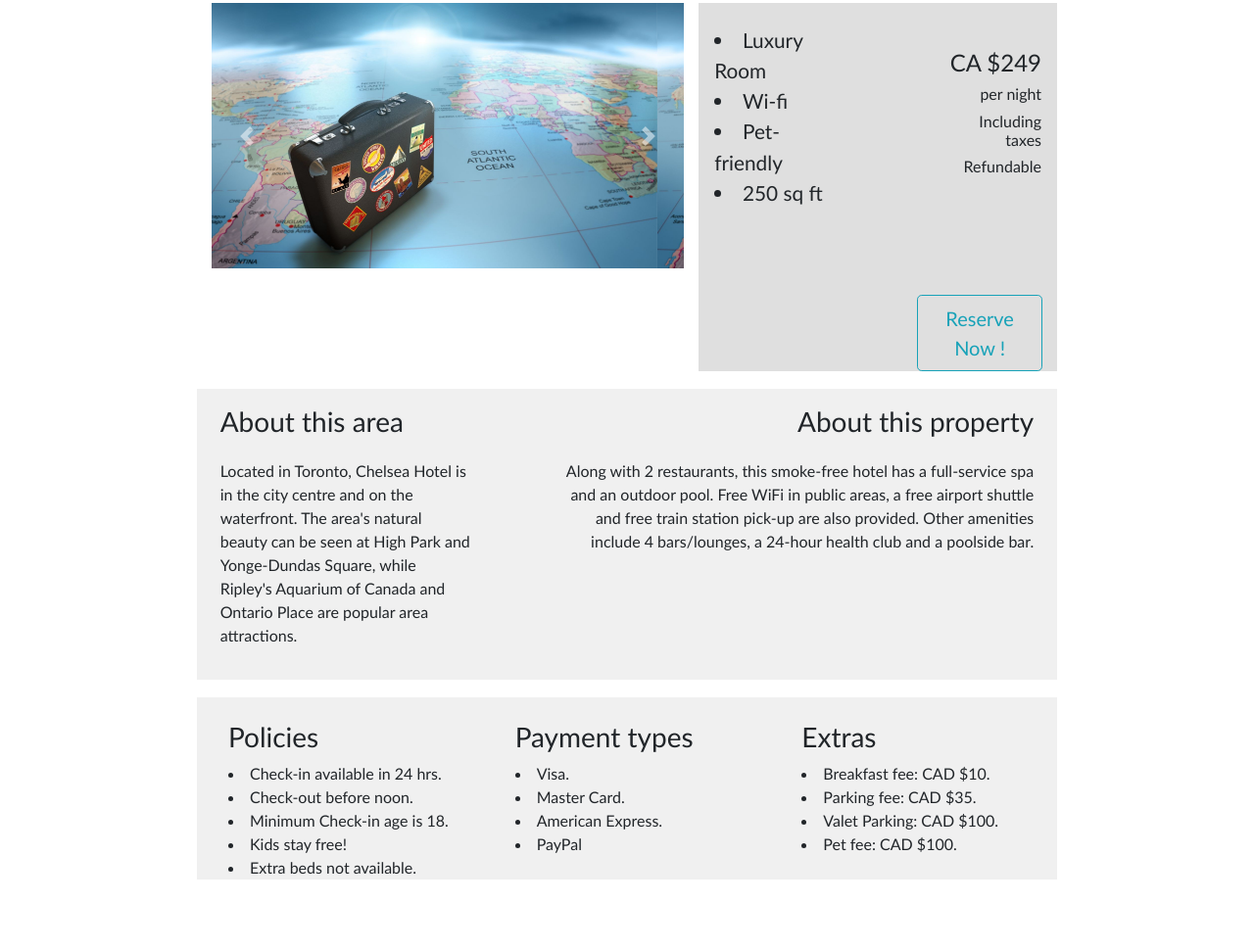
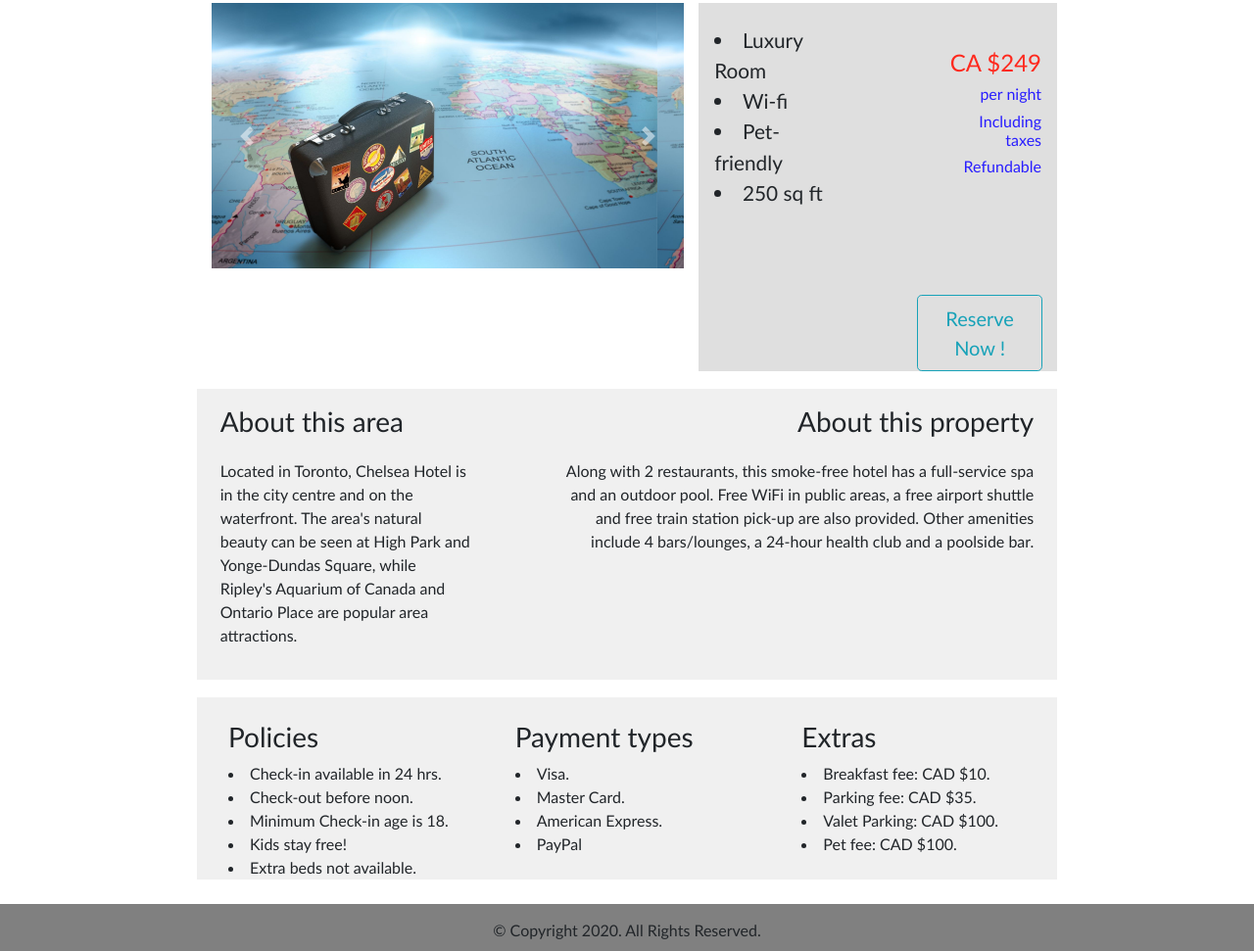
Before and after one commit to Abhinav034/Group-H-finalProjectHTML, a plain HTML site: page hotel_details.html in a window 1280 px wide. Shown: the part 219-1190 px from the top of the page at 98% size. Before the commit the page ends 1142 px from the top, so only its background shows below. Drawn offline with nearby package versions, Linux system fonts and the light colour scheme.

Commit message:
Minor changes in hotel layouts

```diff
--- a/css/hotel-details.css
+++ b/css/hotel-details.css
@@ -1,6 +1,5 @@
 section{
   margin: 2% 15%;
-
 }
 .row{
   margin:2% 1%;
--- a/hotel_details.html
+++ b/hotel_details.html
@@ -98,10 +98,10 @@
                     <li>250 sq ft</li>
                   </td>
                   <td id="right-side">
-                    <h4>CA $249</h4>
-                    <h6>per night</h6>
-                    <h6>Including taxes</h6>
-                    <h6>Refundable</h6>
+                    <h4 style="color:#FF291E;">CA $249</h4>
+                    <h6 style="color:#291EFF;">per night</h6>
+                    <h6 style="color:#291EFF;">Including taxes</h6>
+                    <h6 style="color:#291EFF;">Refundable</h6>
 
 
                   </td>
@@ -178,4 +178,15 @@
 
 
   </body>
+  <div class="row" style="margin:0;">
+
+    <div class="col-lg-12" id="footer">
+
+        <div class="footer" style="text-align:center; padding-top:15px;">
+          &copy; Copyright 2020. All Rights Reserved.
+        </div>
+
+
+    </div>
+    </div>
 </html>
```
Also changed, not shown: hotel_search.html (+11 -3 lines), hotels.html (+10 -5 lines).
